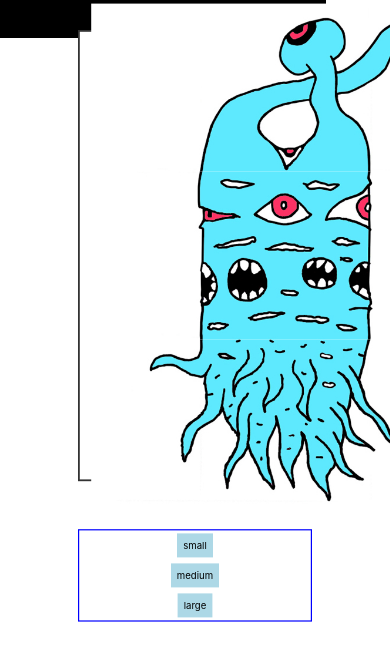
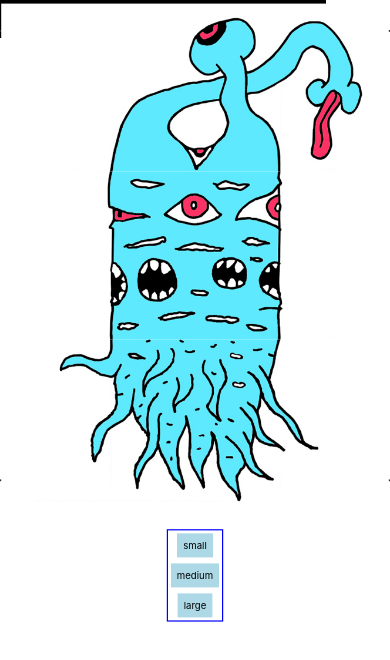
Before and after one commit to zoltanalmodo/ddisco-003, a React (Create React App) app: page /#/buy in a window 390 px wide. Shown: the top 660 px of the page. Built offline with nearby package versions, Linux system fonts and the light colour scheme.

Commit message:
buy page mobile CSS cleanup center everything horizontally 001

```diff
--- a/src/App.css
+++ b/src/App.css
@@ -49,6 +49,10 @@
 }
 
 .carousel_white_buy {
+  display: flex;
+  flex-direction: column;
+  justify-content: flex-start;
+  align-items: center;
   background-color: hsl(0, 0%, 100%);
   max-width: 100vw;
   transform: scale(0.6);
```
